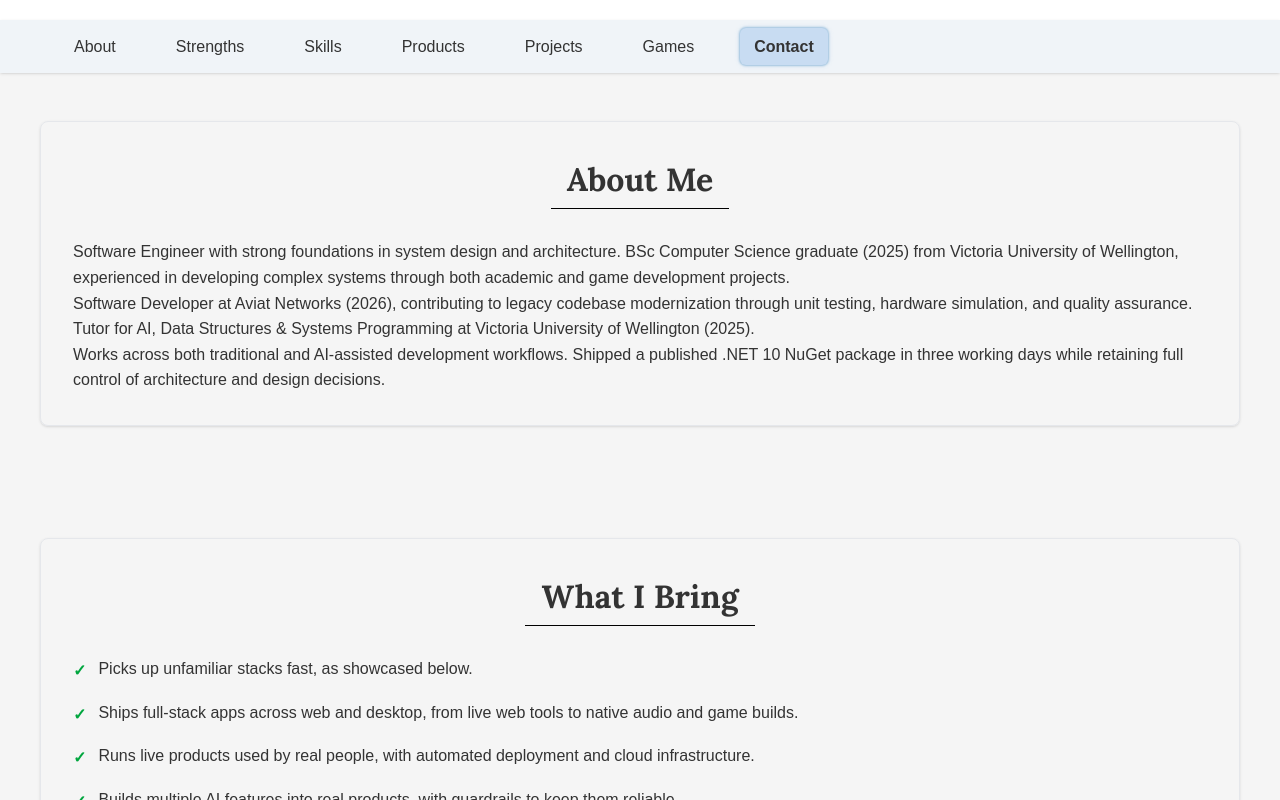
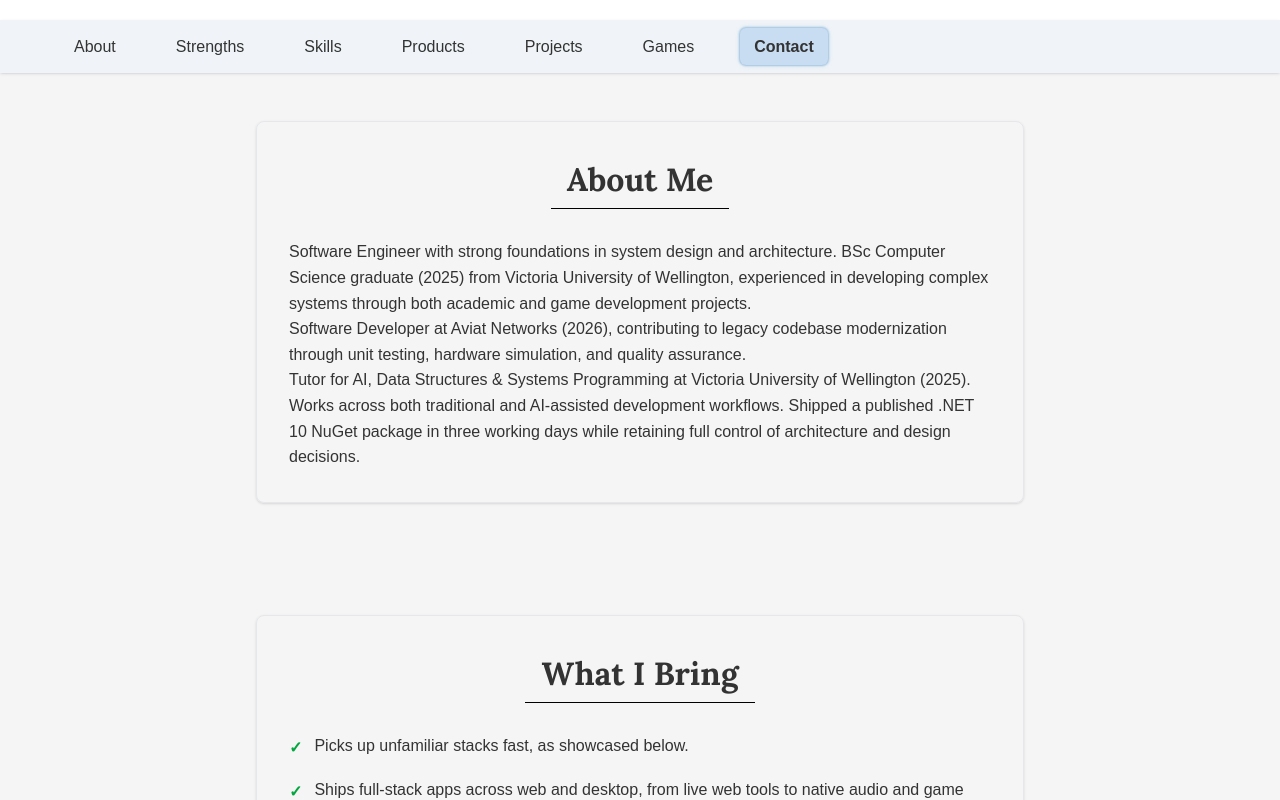
Before and after one commit to NagareNegishi/NagareNegishi.github.io, a React (Vite) app: page / in a window 1280 px wide. Shown: the part 200-1000 px from the top of the page. Built offline with nearby package versions, Linux system fonts and the light colour scheme.

Commit message:
adjust layout #28

```diff
--- a/src/components/About.jsx
+++ b/src/components/About.jsx
@@ -5,7 +5,7 @@ import SectionHeading from "./SectionHeading";
 function About() {
     return (
         <section className="py-8 md:py-12 scroll-mt-16">
-            <SectionCard>
+            <SectionCard className="max-w-3xl">
                 <SectionHeading>About Me</SectionHeading>
                 { personalInfo.about.map((paragraph, index) => (
                     <p key={index}>{ paragraph }</p>
--- a/src/components/Contact.jsx
+++ b/src/components/Contact.jsx
@@ -7,7 +7,7 @@ import SectionHeading from './SectionHeading'
 function Contact() {
     return (
         <section id="contact" className="py-8 md:py-12 scroll-mt-16">
-            <SectionCard>
+            <SectionCard className="max-w-lg">
                 <SectionHeading>Contact</SectionHeading>
                 <div className="flex justify-center">
                     <ul className="list-none flex flex-col gap-[10px] items-start">
--- a/src/components/SectionCard.jsx
+++ b/src/components/SectionCard.jsx
@@ -1,8 +1,8 @@
-const cardStyle = "max-w-[1200px] mx-auto px-8 py-8 rounded-lg border border-gray-200 shadow-sm"
+const baseStyle = "mx-auto px-8 py-8 rounded-lg border border-gray-200 shadow-sm"
 
-function SectionCard({ children }) {
+function SectionCard({ children, className = "max-w-[1200px]" }) {
     return (
-        <div className={cardStyle}>
+        <div className={`${baseStyle} ${className}`}>
             {children}
         </div>
     )
--- a/src/components/WhatIBring.jsx
+++ b/src/components/WhatIBring.jsx
@@ -5,7 +5,7 @@ import SectionHeading from "./SectionHeading";
 function WhatIBring() {
     return (
         <section id="what-i-bring" className="py-8 md:py-12 scroll-mt-16">
-            <SectionCard>
+            <SectionCard className="max-w-3xl">
                 <SectionHeading>What I Bring</SectionHeading>
                 <ul className="flex flex-col gap-4 mt-5">
                     {strengths.map((text, index) => (
```
